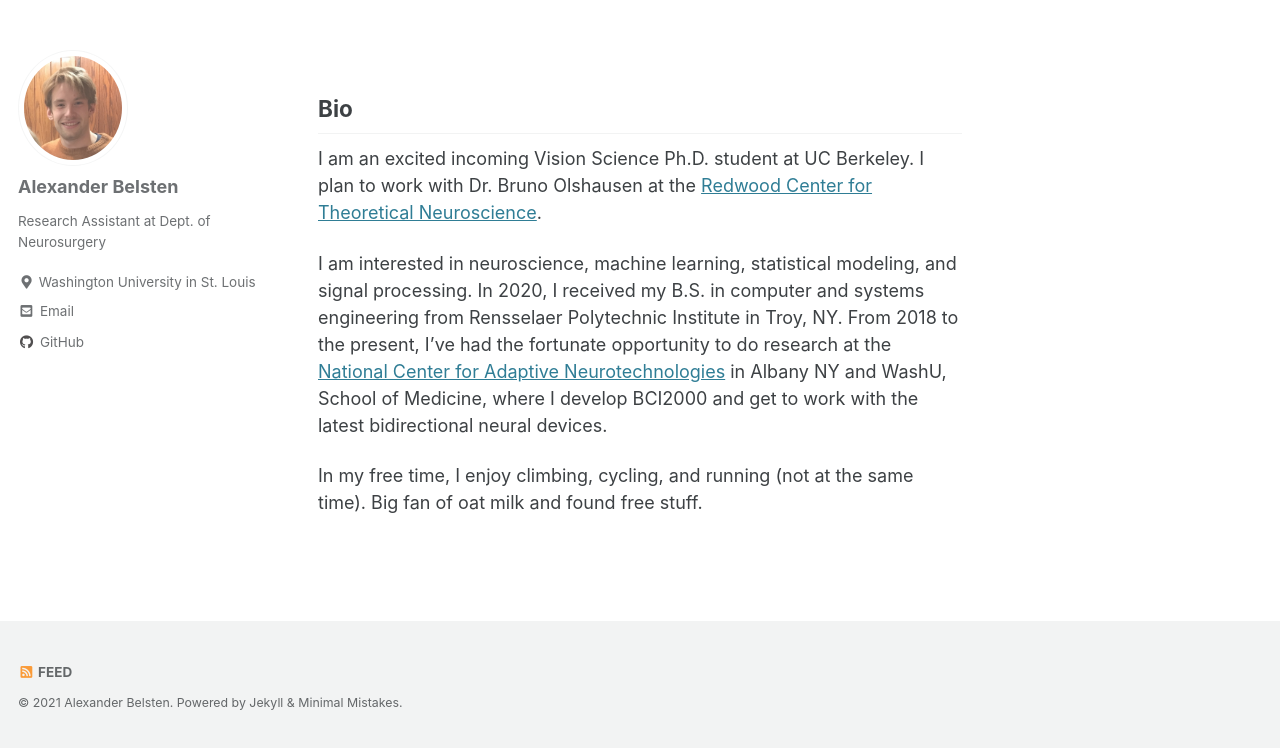
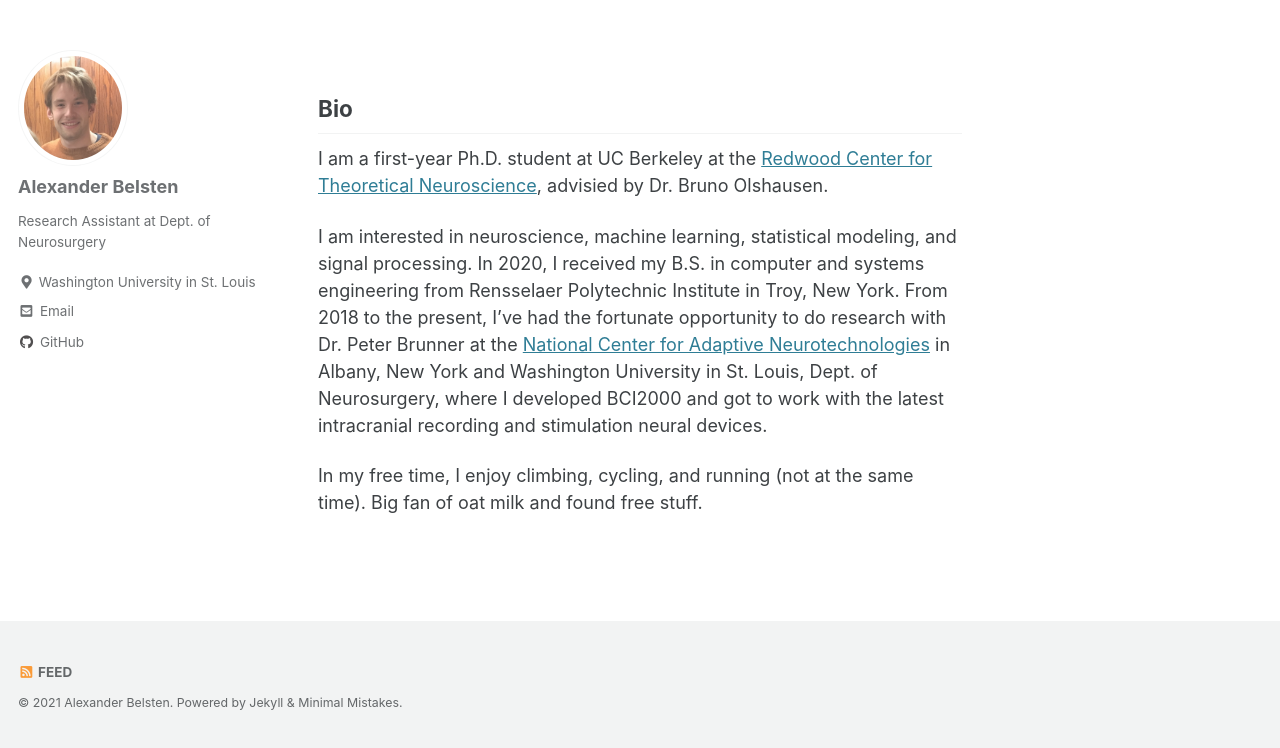
Before and after one commit to belsten/belsten.github.io, a Jekyll site: the page built from index.markdown, in a window 1280 px wide and 999 px high, cut to the strip 251-999 px from the top of the window. Built offline with Jekyll 4.4.1, drawn with Linux system fonts in a browser that asks for light colours; cached includes are drawn as plain includes; a script bundle is joined from its source files by our own code; library files that are not in the unit come from our copies; our own code applies the rules of GitHub Pages for plain Markdown files.

Commit message:
update for shmerkeley

```diff
--- a/index.markdown
+++ b/index.markdown
@@ -13,8 +13,8 @@ header:
 
 ## Bio
 
-I am an excited incoming Vision Science Ph.D. student at UC Berkeley. I plan to work with  Dr. Bruno Olshausen at the [Redwood Center for Theoretical Neuroscience](https://redwood.berkeley.edu).
+I am a first-year Ph.D. student at UC Berkeley at the [Redwood Center for Theoretical Neuroscience](https://redwood.berkeley.edu), advisied by Dr. Bruno Olshausen.
 
-I am interested in neuroscience, machine learning, statistical modeling, and signal processing. In 2020, I received my B.S. in computer and systems engineering from Rensselaer Polytechnic Institute in Troy, NY. From 2018 to the present, I've had the fortunate opportunity to do research at the [National Center for Adaptive Neurotechnologies](https://www.neurotechcenter.org) in Albany NY and WashU, School of Medicine, where I develop BCI2000 and get to work with the latest bidirectional neural devices.
+I am interested in neuroscience, machine learning, statistical modeling, and signal processing. In 2020, I received my B.S. in computer and systems engineering from Rensselaer Polytechnic Institute in Troy, New York. From 2018 to the present, I've had the fortunate opportunity to do research with Dr. Peter Brunner at the [National Center for Adaptive Neurotechnologies](https://www.neurotechcenter.org) in Albany, New York and Washington University in St. Louis, Dept. of Neurosurgery, where I developed BCI2000 and got to work with the latest intracranial recording and stimulation neural devices.
 
 In my free time, I enjoy climbing, cycling, and running (not at the same time). Big fan of oat milk and found free stuff.
```
